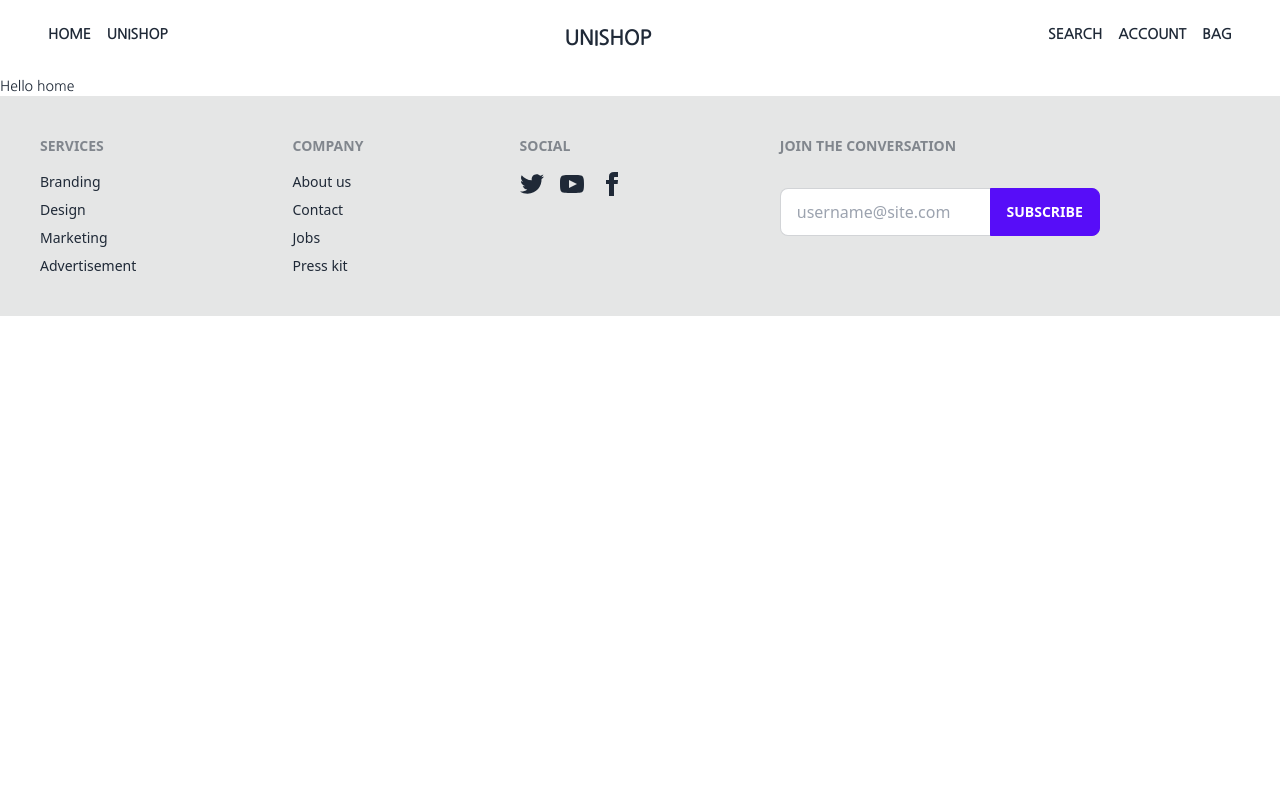
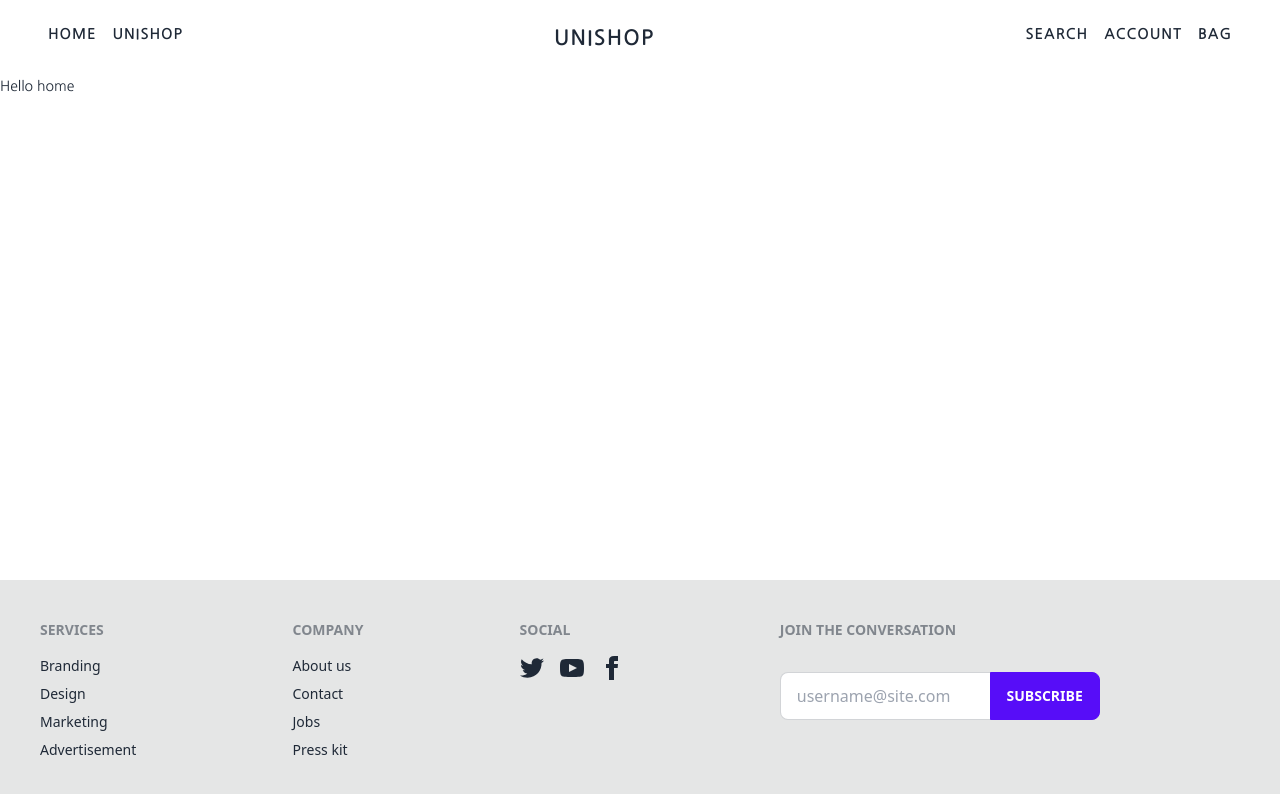
Before and after one commit to kein-1/UniShop, a React (Create React App) app in the folder client/: page / in a window 1280 px wide. Shown: the top 794 px of the page. Built offline with nearby package versions, Linux system fonts and the light colour scheme.

Commit message:
updated files

```diff
--- a/client/package.json
+++ b/client/package.json
@@ -12,6 +12,7 @@
     "postcss": "^8.4.18",
     "react": "^18.2.0",
     "react-dom": "^18.2.0",
+    "react-icons": "^4.6.0",
     "react-router-dom": "^6.4.3",
     "react-scripts": "5.0.1",
     "tailwindcss": "^3.2.2",
--- a/client/src/components/Footer.js
+++ b/client/src/components/Footer.js
@@ -1,6 +1,6 @@
 const Footer = () => {
   return (
-    <footer className="footer p-10 bg-base-300 text-base-content">
+    <footer className="footer p-10 bg-base-300 text-base-content sticky top-[100vh]">
       <div>
         <span className="footer-title">Services</span>
         <a className="link link-hover">Branding</a>
--- a/client/src/components/Navbar.js
+++ b/client/src/components/Navbar.js
@@ -6,14 +6,14 @@ const Navbar = () => {
       <ul className="flex gap-4">
         <li>
           <Link to="/">
-            <h3 className="font-black hover:underline underline-offset-8 decoration-blue-600">
+            <h3 className="font-black hover:underline underline-offset-8 decoration-blue-600 tracking-widest">
               HOME
             </h3>
           </Link>
         </li>
         <li>
           <Link to="/shop">
-            <h3 className="font-black hover:underline underline-offset-8 decoration-blue-600">
+            <h3 className="font-black hover:underline underline-offset-8 decoration-blue-600 tracking-widest">
               UNISHOP
             </h3>
           </Link>
@@ -21,26 +21,26 @@ const Navbar = () => {
       </ul>
 
       <Link to="/">
-        <h2 className="font-black">UNISHOP</h2>
+        <h2 className="font-black tracking-widest">UNISHOP</h2>
       </Link>
       <ul className="flex gap-4">
         <li>
           <Link to="/">
-            <h3 className="font-black hover:underline underline-offset-8 decoration-blue-600">
+            <h3 className="font-black hover:underline underline-offset-8 decoration-blue-600 tracking-widest">
               SEARCH
             </h3>
           </Link>
         </li>
         <li>
           <Link to="/shop">
-            <h3 className="font-black hover:underline underline-offset-8 decoration-blue-600">
+            <h3 className="font-black hover:underline underline-offset-8 decoration-blue-600 tracking-widest">
               ACCOUNT
             </h3>
           </Link>
         </li>
         <li>
           <Link to="/cart">
-            <h3 className="font-black hover:underline underline-offset-8 decoration-blue-600">
+            <h3 className="font-black hover:underline underline-offset-8 decoration-blue-600 tracking-widest">
               BAG
             </h3>
           </Link>
--- a/client/src/components/ProductCard.js
+++ b/client/src/components/ProductCard.js
@@ -1,35 +1,30 @@
 import { useState } from "react"
 import { addProductToCart } from "../services/cart"
-import Quantity from "./QuantityButtons"
+import { Link } from "react-router-dom"
+
+import QuantityButtons from "./QuantityButtons"
 
 const ProductCard = (props) => {
-  const { category, id, price, product_image, title } = props
-
-  const [quantity, setQuantity] = useState(1)
-  const [totalPrice, setTotalPrice] = useState(price)
-  const addProductHandler = async () => {
-    try {
-      await addProductToCart({ id, title, quantity, totalPrice })
-    } catch {
-      console.log("FAILED TO ADD TO CART")
-    }
-  }
+  const { id, product_image, title, price } = props
 
   return (
+    <>
       <div className="flex flex-col max-w-xs justify-between rounded-lg overflow-hidden shadow-lg gap-2 p-4">
         <div className="w-12/12 h-1/2 object-contain">
-        <a href="">
+          <Link to={"/products/" + id}>
             <img
-            className="max-h-full max-w-full"
+              className="object-scale-down w-96 h-48"
               src={product_image}
               alt="Sunset in the mountains"
             />
-        </a>
+          </Link>
         </div>
         <h3 className="mt-6 font-semibold">{title}</h3>
+        <h2 className="font-semibold">${price}</h2>
 
-      <Quantity {...props} />
+        <QuantityButtons {...props} />
       </div>
+    </>
   )
 }
 
--- a/client/src/components/ProductOverviewContent.js
+++ b/client/src/components/ProductOverviewContent.js
@@ -1,6 +1,6 @@
 import Star from "./Star"
 import EmptyStar from "./EmptyStar"
-import Quantity from "./QuantityButtons"
+import QuantityButtons from "./QuantityButtons"
 const ProductOverviewContent = (props) => {
   const {
     category,
@@ -12,7 +12,7 @@ const ProductOverviewContent = (props) => {
     rating_value,
     title
   } = props
-
+  console.log(props)
   const roundedRating = Math.round(rating_value)
   const totalRatings = 5
   const starsArr = []
@@ -28,7 +28,11 @@ const ProductOverviewContent = (props) => {
   return (
     <div className="flex px-20 py-20 gap-8">
       <div className="w-full h-auto">
-        <img src={product_image} className="w-1/2 m-w-1/2 m-h-auto" alt="" />
+        <img
+          src={product_image}
+          className="w-1/2 m-w-1/2 m-h-auto m-auto"
+          alt=""
+        />
       </div>
       <div className="flex flex-col w-full">
         <div>
@@ -53,7 +57,8 @@ const ProductOverviewContent = (props) => {
           <h3 className="my-4">Product Description</h3>
           <h3>{description}</h3>
         </div>
-        <Quantity {...props} />
+
+        <QuantityButtons {...props} />
       </div>
     </div>
   )
--- a/client/src/components/QuantityButtons.js
+++ b/client/src/components/QuantityButtons.js
@@ -1,14 +1,17 @@
 import { useState } from "react"
 import { addProductToCart } from "../services/cart"
+import { HiOutlinePlus, HiOutlineMinus } from "react-icons/hi"
 
-const Quantity = (props) => {
+const QuantityButtons = (props) => {
   const { id, price, title } = props
+  const [quantity, setQuantity] = useState(1)
+  console.log("In quantity buttons")
+  console.log(props)
 
-  const [quantity, setQuantity] = useState(1)
-  const [totalPrice, setTotalPrice] = useState(price)
-
+  console.log(price)
   const addProductHandler = async () => {
     try {
+      const totalPrice = quantity * price
       await addProductToCart({ id, title, quantity, totalPrice })
     } catch {
       console.log("FAILED TO ADD TO CART")
@@ -18,25 +21,23 @@ const Quantity = (props) => {
   return (
     <>
       <div className="flex justify-between items-center mb-6">
-        <div className="flex gap-4">
+        <div className="flex gap-4 items-center">
           <h3
-            className="font-semibold"
+            className="font-semibold hover:transform hover:scale-150 duration-500"
             onClick={() => {
               setQuantity(quantity - 1)
-              setTotalPrice(totalPrice - price)
             }}
           >
-            -
+            <HiOutlineMinus />
           </h3>
           <h3 className="font-semibold">{quantity}</h3>
           <h3
-            className="font-semibold"
+            className="font-semibold hover:transform hover:scale-150 duration-500"
             onClick={() => {
               setQuantity(quantity + 1)
-              setTotalPrice(totalPrice + price)
             }}
           >
-            +
+            <HiOutlinePlus />
           </h3>
         </div>
       </div>
@@ -56,4 +57,4 @@ const Quantity = (props) => {
   )
 }
 
-export default Quantity
+export default QuantityButtons
--- a/client/src/pages/products.js
+++ b/client/src/pages/products.js
@@ -18,7 +18,7 @@ const ProductsMain = () => {
   }, [])
 
   return (
-    <div className="mt-12 grid grid-cols-4 grid-rows-5 gap-y-10 gap-x-6 sm:grid-cols-2 lg:grid-cols-4 xl:gap-x-8 px-12 py-6">
+    <div className="mt-12 grid grid-cols-auto grid-rows-5 gap-y-10 gap-x-6 sm:grid-cols-2 lg:grid-cols-4 xl:gap-x-8 px-12 py-6">
       {products.map((element) => (
         <ProductCard key={element.id} {...element} />
       ))}
```
Also changed, not shown: 1 other file (tests, documents, lock files or other folders). Lines whose indentation alone changed are shown as unchanged.
